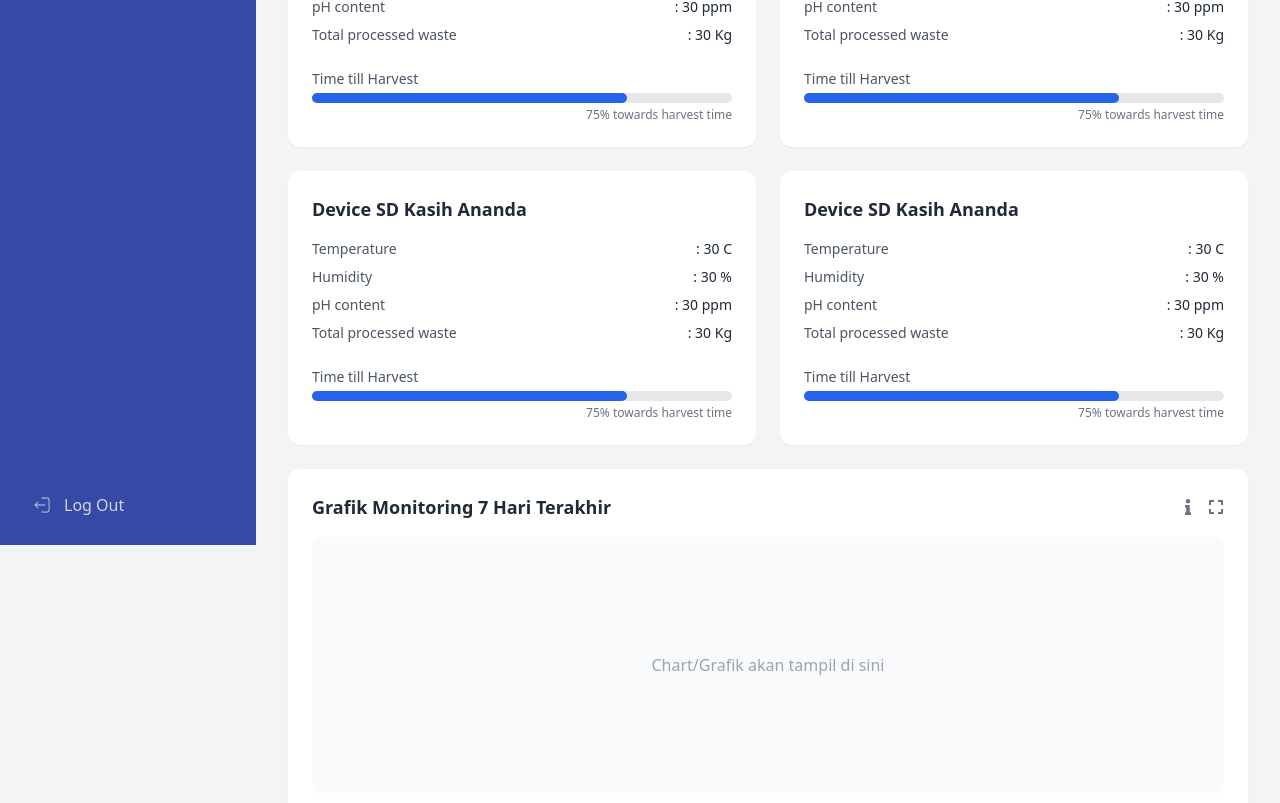
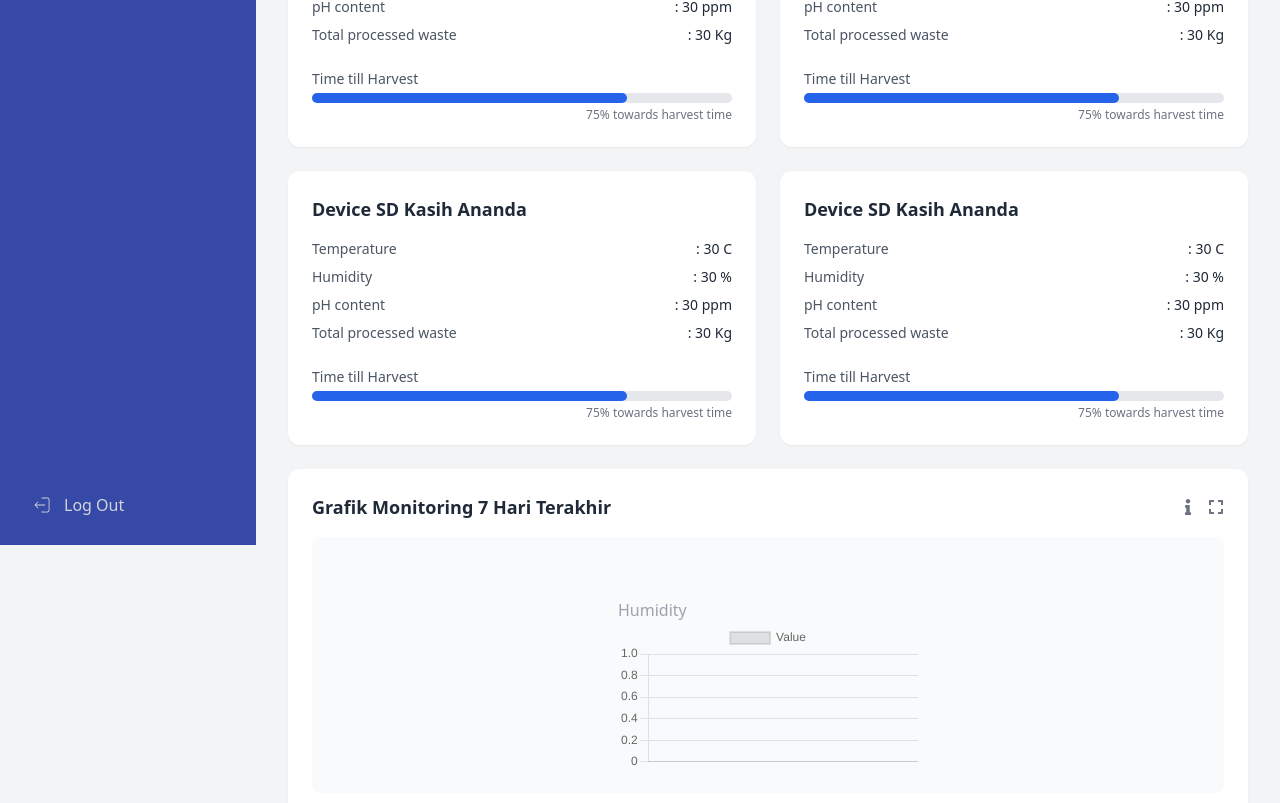
Before and after one commit to patuyyy/decommoir, a React (Vite) app in the folder frontend/: page /dashboard in a window 1280 px wide. Shown: the part 255-1058 px from the top of the page. Built offline with nearby package versions, Linux system fonts and the light colour scheme; no server answers; sample sign-in values are in the browser's storage.

Commit message:
bug: fix cors problem

```diff
--- a/frontend/src/pages/DashboardPage.jsx
+++ b/frontend/src/pages/DashboardPage.jsx
@@ -1,7 +1,36 @@
 import React from 'react';
 import { FaRegUserCircle, FaBell, FaInfo, FaExpand } from "react-icons/fa";
+import { useEffect, useRef, useState } from "react";
 import DeviceCard from '../components/app_components/DeviceCard';
 import { useNavigate } from 'react-router-dom';
+import axios from "axios";
+
+
+import {
+  Line,
+  Bar
+} from "react-chartjs-2";
+
+import {
+  Chart as ChartJS,
+  LineElement,
+  BarElement,
+  CategoryScale,
+  LinearScale,
+  PointElement,
+  Tooltip,
+  Legend
+} from "chart.js";
+
+ChartJS.register(
+  LineElement,
+  BarElement,
+  CategoryScale,
+  LinearScale,
+  PointElement,
+  Tooltip,
+  Legend
+);
 
 const dummyDevices = [
   {
@@ -47,6 +76,57 @@ export default function DashboardPage() {
   const savedUser = localStorage.getItem("user");
   const user = savedUser ? JSON.parse(savedUser) : null;
 
+  const [temp, setTemp] = useState([]);
+  const [hum, setHum] = useState([]);
+
+  const ws = useRef(null);
+
+  const formatChartData = (arr) => {
+    return {
+      labels: arr.map(d => d.time),
+      datasets: [
+        {
+          label: "Value",
+          data: arr.map(d => d.value),
+          borderWidth: 2,
+          fill: false
+        }
+      ]
+    };
+  };
+  useEffect(() => {
+    axios.get("http://localhost:3000/api/iot/latest")
+      .then(res => {
+        setTemp(res.data.temperature);
+        setHum(res.data.humidity);
+      })
+      .catch(err => console.log(err));
+  }, []);
+
+  useEffect(() => {
+    ws.current = new WebSocket("ws://localhost:3000");
+
+    ws.current.onopen = () => console.log("WS Connected");
+    ws.current.onerror = (err) => console.log("WS Error:", err);
+
+    ws.current.onmessage = (msg) => {
+      const data = JSON.parse(msg.data);
+
+      const newPoint = {
+        value: data.value,
+        time: new Date(data.timestamp).toLocaleTimeString()
+      };
+
+      if (data.type === 'temperature') {
+        setTemp(prev => [...prev.slice(-49), newPoint]);
+      } else if (data.type === 'humidity') {
+        setHum(prev => [...prev.slice(-49), newPoint]);
+      }
+    };
+
+    return () => ws.current?.close();
+  }, []);
+
   return (
     <div className="flex-1 bg-gray-100 p-8">
       <header className="mb-8 flex items-center justify-between">
@@ -87,7 +167,13 @@ export default function DashboardPage() {
         </div>
 
         <div className="flex h-64 items-center justify-center rounded-lg bg-gray-50 text-gray-400">
-          Chart/Grafik akan tampil di sini
+          <div style={{ padding: 20 }}>
+            {/* <h2>Temperature</h2>
+            <Line data={formatChartData(temp)} /> */}
+
+            <h2 style={{ marginTop: 40 }}>Humidity</h2>
+            <Line data={formatChartData(hum)} />
+          </div>
         </div>
       </div>
     </div>
```
Also changed, not shown: 2 other files (tests, documents, lock files or other folders).
